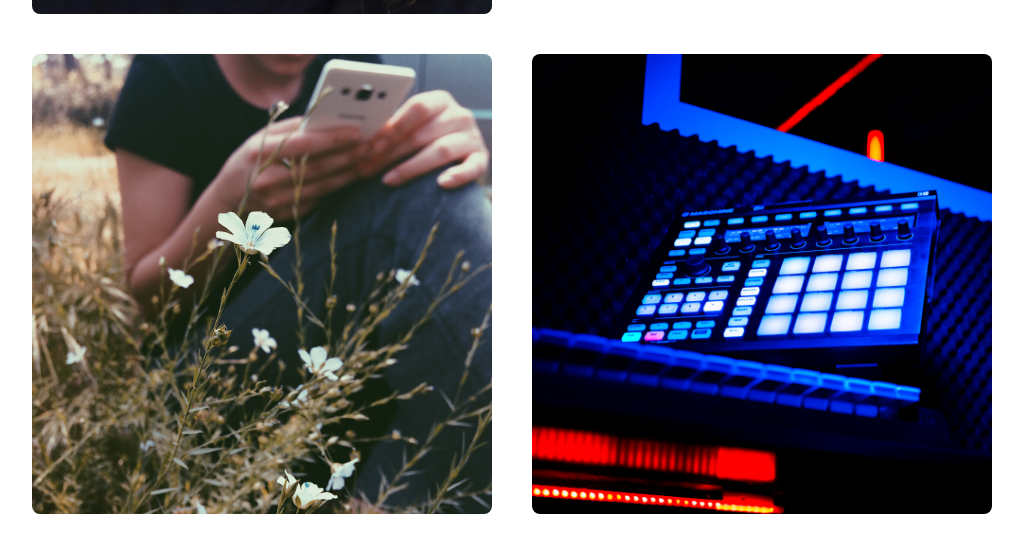
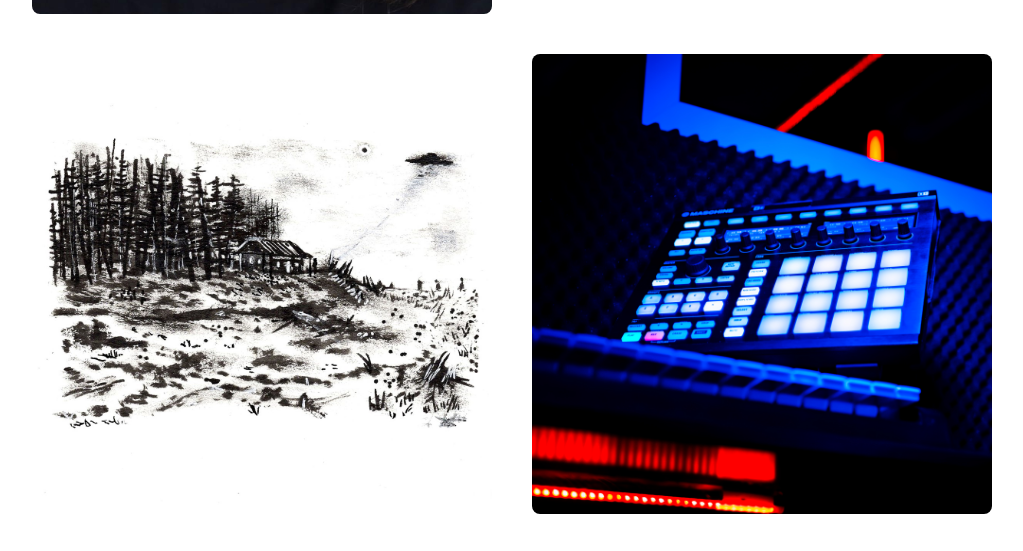
Before and after one commit to mcgidoug/midwest-development, a Next.js app: page / in a window 1280 px wide. Shown: the part 2342-2893 px from the top of the page, without its empty margins (128-1151 px from the left). Built offline with nearby package versions, Linux system fonts and the light colour scheme.

Commit message:
updated portfolio section with a new link

```diff
--- a/pages/index.tsx
+++ b/pages/index.tsx
@@ -13,6 +13,7 @@ import chairs from "../public/chairs.jpg"
 import phone from "../public/phone.jpg"
 import drum from "../public/drum-machine.jpg"
 import steamdeck from "../public/steamdeck.jpg"
+import invader from "../public/invader.jpg"
 import {useState} from "react";
 
 export default function Home() {
@@ -93,7 +94,7 @@ export default function Home() {
             <div className='flex flex-col gap-10 py-10 lg:flex-row lg:flex-wrap'>
               <div className='basis-1/3 flex-1 image-container' onClick={()=> window.open('https://josh-bomba.vercel.app/', "_blank" )}><Image width={parseFloat('400%')} height={parseFloat('400%')} layout="responsive" className='rounded-lg object-cover' alt='portfolio image 1' src={headshot1}/></div>
               <div className='basis-1/3 flex-1 image-container' onClick={()=> window.open('https://youtu.be/l0uvNZiE43U', "_blank" )}><Image width={parseFloat('400%')} height={parseFloat('400%')} layout="responsive" className='rounded-lg object-cover' alt='portfolio image 2' src={mountains}/></div>
-              <div className='basis-1/3 flex-1 image-container' onClick={()=> window.open('https://youtube.com', "_blank" )}><Image width={parseFloat('400%')} height={parseFloat('400%')} layout="responsive" className='rounded-lg object-cover' alt='portfolio image 3' src={phone}/></div>
+              <div className='basis-1/3 flex-1 image-container' onClick={()=> window.open('https://martinkralovec.netlify.app/', "_blank" )}><Image width={parseFloat('400%')} height={parseFloat('400%')} layout="responsive" className='rounded-lg object-cover' alt='portfolio image 3' src={invader}/></div>
               <div className='basis-1/3 flex-1 image-container' onClick={()=> window.open('https://mcgidoug.github.io/drum-machine/', "_blank" )}><Image width={parseFloat('400%')} height={parseFloat('400%')} layout="responsive" className='rounded-lg object-cover' alt='portfolio image 3' src={drum}/></div>
             </div>
           </section>
```
Also changed, not shown: public/invader.jpg (added).
